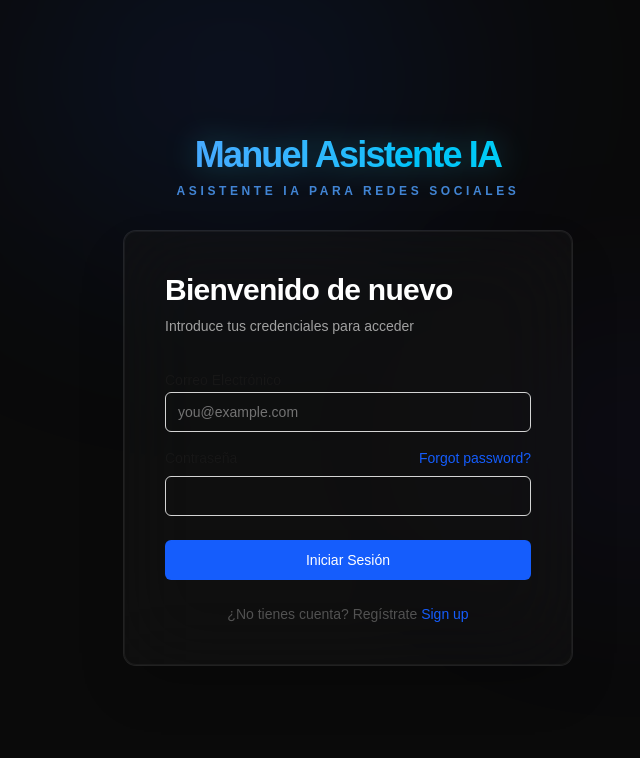
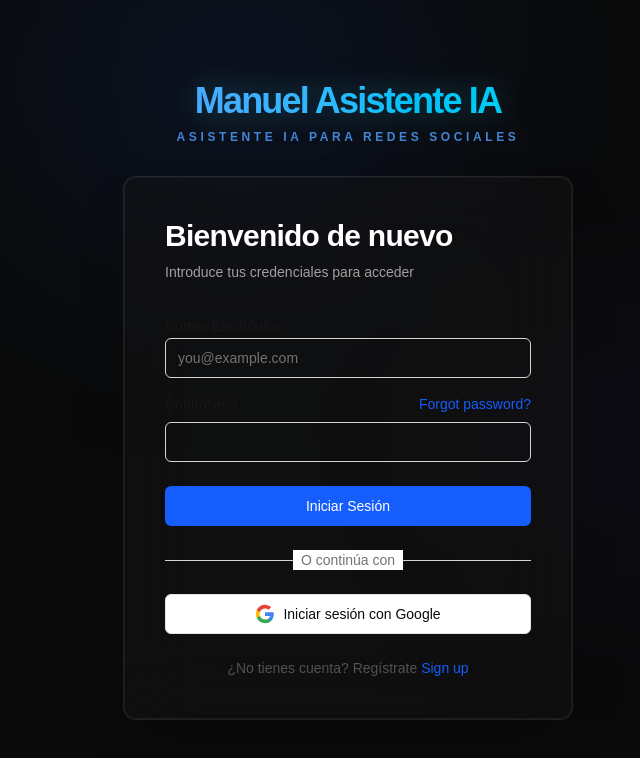
Before and after one commit to manuelguarguati/facebook-x, a Next.js app: page /login in a window 1280 px wide. Shown: the top 758 px of the page, without its empty margins (292-932 px from the left). Built offline with nearby package versions, Linux system fonts and the light colour scheme; no server answers.

Commit message:
feat: implement Google Auth and Supabase user sync trigger

```diff
--- a/features/auth/actions.ts
+++ b/features/auth/actions.ts
@@ -91,6 +91,35 @@
   }
 }
 
+export async function signInWithGoogleAction() {
+  const host = (await headers()).get('host');
+  const protocol = host?.includes('localhost') ? 'http' : 'https';
+  const origin = `${protocol}://${host}`;
+  const redirectUrl = `${origin}/auth/callback?next=/dashboard`;
+
+  console.log('DEBUG: Google OAuth Redirect URL:', redirectUrl);
+
+  const supabase = await createClient();
+  const { data, error } = await supabase.auth.signInWithOAuth({
+    provider: 'google',
+    options: {
+      redirectTo: redirectUrl,
+      queryParams: {
+        access_type: 'offline',
+        prompt: 'consent',
+      },
+    },
+  });
+
+  if (error) {
+    return redirect(`/login?error=${error.message}`);
+  }
+
+  if (data.url) {
+    return redirect(data.url);
+  }
+}
+
 export async function signOutAction() {
   const supabase = await createClient();
   await supabase.auth.signOut();
--- a/repositories/user.repository.ts
+++ b/repositories/user.repository.ts
@@ -4,6 +4,7 @@
   id: string;
   email: string;
   name: string;
+  avatar_url?: string;
   plan: 'free' | 'pro';
   created_at: string;
 }
--- a/src/app/(auth)/login/LoginForm.tsx
+++ b/src/app/(auth)/login/LoginForm.tsx
@@ -4,7 +4,7 @@
 import { Button } from '@/components/ui/Button';
 import { Input } from '@/components/ui/Input';
 import { Label } from '@/components/ui/Label';
-import { signInAction } from '@/features/auth/actions';
+import { signInAction, signInWithGoogleAction } from '@/features/auth/actions';
 import Link from 'next/link';
 
 export function LoginForm({ error, message }: { error?: string; message?: string }) {
@@ -45,6 +45,46 @@
         {t('auth.sign_in_button')}
       </Button>
 
+      <div className="relative">
+        <div className="absolute inset-0 flex items-center">
+          <span className="w-full border-t border-neutral-300 dark:border-neutral-700" />
+        </div>
+        <div className="relative flex justify-center text-sm">
+          <span className="bg-white px-2 text-neutral-500 dark:bg-neutral-900">
+            {t('auth.or_continue_with') || 'O continúa con'}
+          </span>
+        </div>
+      </div>
+
+      <Button
+        type="button"
+        variant="outline"
+        className="w-full flex items-center justify-center gap-2"
+        onClick={async () => {
+          await signInWithGoogleAction();
+        }}
+      >
+        <svg className="h-5 w-5" viewBox="0 0 24 24">
+          <path
+            d="M22.56 12.25c0-.78-.07-1.53-.2-2.25H12v4.26h5.92c-.26 1.37-1.04 2.53-2.21 3.31v2.77h3.57c2.08-1.92 3.28-4.74 3.28-8.09z"
+            fill="#4285F4"
+          />
+          <path
+            d="M12 23c2.97 0 5.46-.98 7.28-2.66l-3.57-2.77c-.98.66-2.23 1.06-3.71 1.06-2.86 0-5.29-1.93-6.16-4.53H2.18v2.84C3.99 20.53 7.7 23 12 23z"
+            fill="#34A853"
+          />
+          <path
+            d="M5.84 14.09c-.22-.66-.35-1.36-.35-2.09s.13-1.43.35-2.09V7.07H2.18C1.43 8.55 1 10.22 1 12s.43 3.45 1.18 4.93l3.66-2.84z"
+            fill="#FBBC05"
+          />
+          <path
+            d="M12 5.38c1.62 0 3.06.56 4.21 1.66l3.15-3.15C17.45 2.09 14.97 1 12 1 7.7 1 3.99 3.47 2.18 7.07l3.66 2.84c.87-2.6 3.3-4.53 6.16-4.53z"
+            fill="#EA4335"
+          />
+        </svg>
+        {t('auth.sign_in_with_google') || 'Iniciar sesión con Google'}
+      </Button>
+
       <p className="text-center text-sm text-neutral-600 dark:text-neutral-400">
         {t('auth.dont_have_account')} {' '}
         <Link href="/register" className="font-medium text-blue-600 hover:text-blue-500">
--- a/src/app/auth/callback/route.ts
+++ b/src/app/auth/callback/route.ts
@@ -12,7 +12,8 @@
     const supabase = await createClient();
     const { error } = await supabase.auth.exchangeCodeForSession(code);
 
-    if (!error && sync) {
+    if (!error) {
+      if (sync) {
         try {
           await syncFacebookPagesAction();
         } catch (syncError) {
@@ -21,12 +22,10 @@
           return NextResponse.redirect(`${origin}${next}?error=Sync failed`);
         }
       }
-
-    if (!error) {
       return NextResponse.redirect(`${origin}${next}`);
     }
   }
 
   // Return the user to an error page with instructions
-  return NextResponse.redirect(`${origin}/login?error=Could not authenticate with Facebook`);
+  return NextResponse.redirect(`${origin}/login?error=Authentication failed`);
 }
--- a/src/app/dashboard/DashboardContent.tsx
+++ b/src/app/dashboard/DashboardContent.tsx
@@ -8,11 +8,13 @@
 
 interface DashboardContentProps {
   userEmail: string;
+  userName?: string;
+  userAvatar?: string;
   // eslint-disable-next-line @typescript-eslint/no-explicit-any
   recentIdeas: any[];
 }
 
-export function DashboardContent({ userEmail, recentIdeas }: DashboardContentProps) {
+export function DashboardContent({ userEmail, userName, userAvatar, recentIdeas }: DashboardContentProps) {
   const { t } = useTranslation();
 
   const stats = [
@@ -27,7 +29,7 @@
       <div className="flex flex-col gap-1 sm:flex-row sm:items-end sm:justify-between">
         <div>
           <h1 className="text-2xl sm:text-3xl font-bold tracking-tight text-neutral-900 dark:text-neutral-50 text-balance">
-            {t('dashboard.welcome')}, {userEmail.split('@')[0] || 'User'}
+            {t('dashboard.welcome')}, {userName || userEmail.split('@')[0] || 'User'}
           </h1>
           <p className="mt-1 text-sm sm:text-base text-neutral-500 dark:text-neutral-400">
             {t('dashboard.subtitle')}
--- a/src/app/dashboard/page.tsx
+++ b/src/app/dashboard/page.tsx
@@ -1,17 +1,23 @@
 import { AiIdeaRepository } from '@/repositories/ai-idea.repository';
 import { createClient } from '@/lib/supabase/server';
 import { DashboardContent } from './DashboardContent';
+import { UserRepository } from '@/repositories/user.repository';
 
 export default async function DashboardPage() {
   const repo = new AiIdeaRepository();
+  const userRepo = new UserRepository();
   const recentIdeas = await repo.getRecentIdeas();
 
   const supabase = await createClient();
   const { data: { user } } = await supabase.auth.getUser();
 
+  const profile = user ? await userRepo.getUserProfile(user.id) : null;
+
   return (
     <DashboardContent
-      userEmail={user?.email || 'User'}
+      userEmail={profile?.email || user?.email || 'User'}
+      userName={profile?.name || user?.user_metadata?.name || 'User'}
+      userAvatar={profile?.avatar_url || user?.user_metadata?.avatar_url}
       recentIdeas={recentIdeas}
     />
   );
--- a/src/lib/i18n/locales/en.json
+++ b/src/lib/i18n/locales/en.json
@@ -24,7 +24,9 @@
     "sign_in_button": "Sign In",
     "create_account_button": "Create Account",
     "already_have_account": "Already have an account? Sign in",
-    "dont_have_account": "Don't have an account? Sign up"
+    "dont_have_account": "Don't have an account? Sign up",
+    "or_continue_with": "Or continue with",
+    "sign_in_with_google": "Sign in with Google"
   },
   "dashboard": {
     "sidebar": {
--- a/src/lib/i18n/locales/es.json
+++ b/src/lib/i18n/locales/es.json
@@ -24,7 +24,9 @@
     "sign_in_button": "Iniciar Sesión",
     "create_account_button": "Crear Cuenta",
     "already_have_account": "¿Ya tienes una cuenta? Inicia Sesión",
-    "dont_have_account": "¿No tienes cuenta? Regístrate"
+    "dont_have_account": "¿No tienes cuenta? Regístrate",
+    "or_continue_with": "O continúa con",
+    "sign_in_with_google": "Iniciar sesión con Google"
   },
   "dashboard": {
     "sidebar": {
```
Lines whose indentation alone changed are shown as unchanged.
